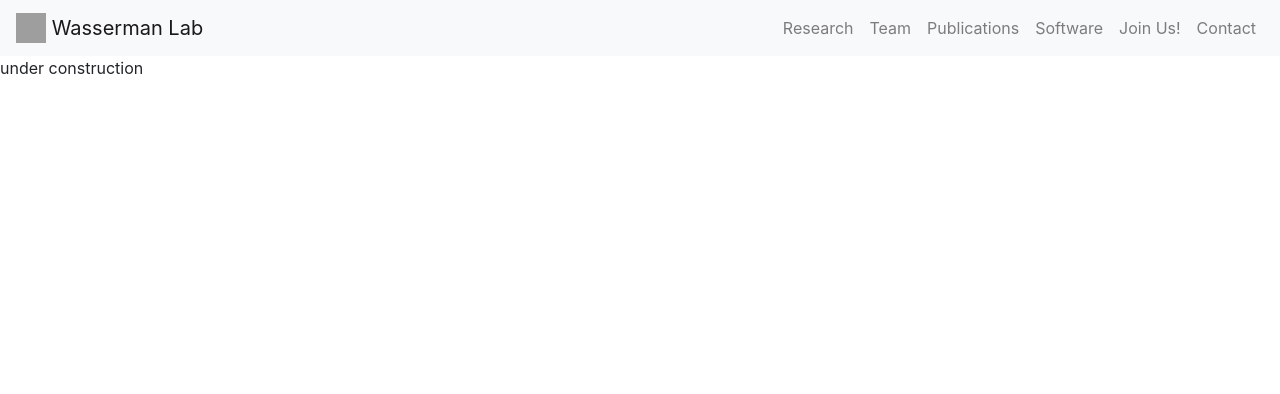
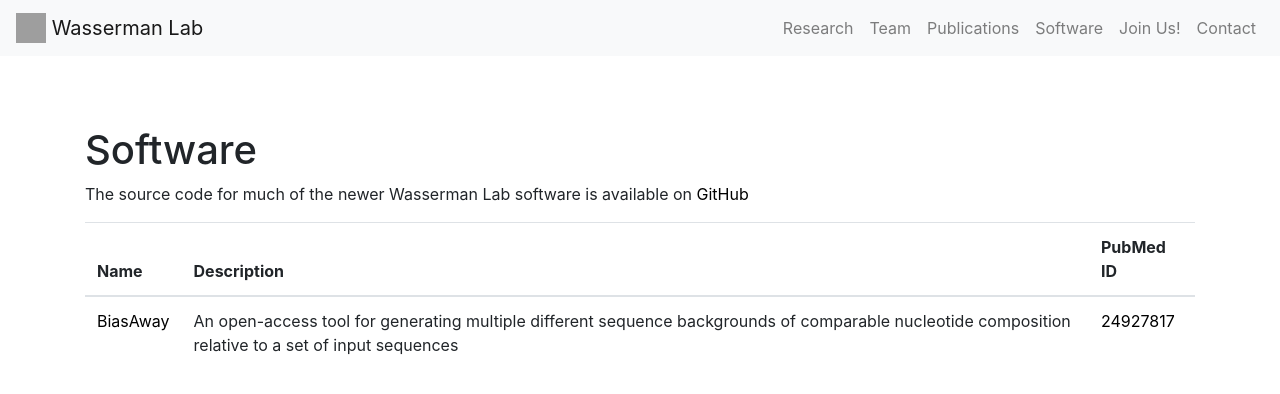
Before and after one commit to wassermanlab/wassermanlab.github.io, a Jekyll site: the page built from software.md, in a window 1280 px wide. Shown: the top 394 px of the page. Built offline with Jekyll 4.4.1, drawn with Linux system fonts in a browser that asks for light colours; nearby versions of some CDN libraries; grey boxes are pictures that could not be loaded.

Commit message:
added software page

```diff
--- a/_config.yml
+++ b/_config.yml
@@ -32,6 +32,13 @@ plugins:
 collections:
   team_members:
     output: true
+  alumni:
+    output: true
+  software:
+    output: true
+
+
+
 
 # Exclude from processing.
 # The following items will not be processed, by default. Create a custom list
--- /dev/null
+++ b/_layouts/software.html
@@ -0,0 +1,30 @@
+---
+layout: default
+---
+
+<div class="padding-fix">
+  <div class="container">
+    <h1>Software</h1>
+    <p>The source code for much of the newer Wasserman Lab software is available on
+      <a href="https://github.com/wassermanlab">GitHub</a>
+    </p>
+    <table class="table">
+      <thead>
+        <tr>
+          <th scope="col">Name</th>
+          <th scope="col">Description</th>
+          <th scope="col">PubMed ID</th>
+        </tr>
+      </thead>
+      <tbody>
+        {% for s in site.software %}
+        <tr>
+          <td><a href={{s.hyperlink}}>{{s.name}}</a></td>
+          <td>{{s.content}}</td>
+          <td><a href="https://www.ncbi.nlm.nih.gov/pubmed/{{s.pubmed}}">{{s.pubmed}}</a></td>
+        </tr>
+        {% endfor %}
+      </tbody>
+    </table>
+  </div>
+</div>
--- a/software.md
+++ b/software.md
@@ -1,5 +1,5 @@
 ---
-layout: default
+layout: software
 title: Software
 permalink: /software/
 ---
```
Also changed, not shown: _software/sample.md (added, +6 -0 lines).
